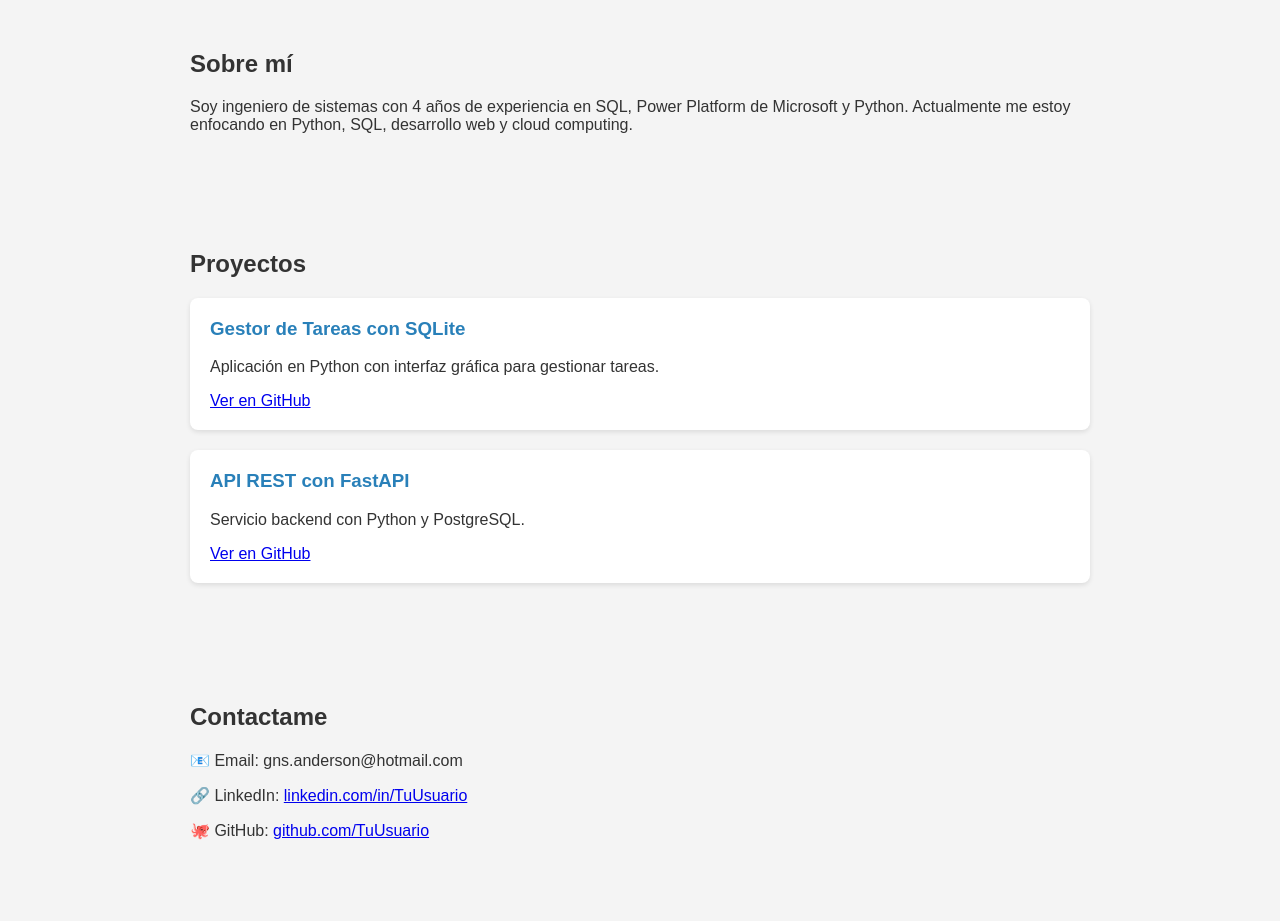
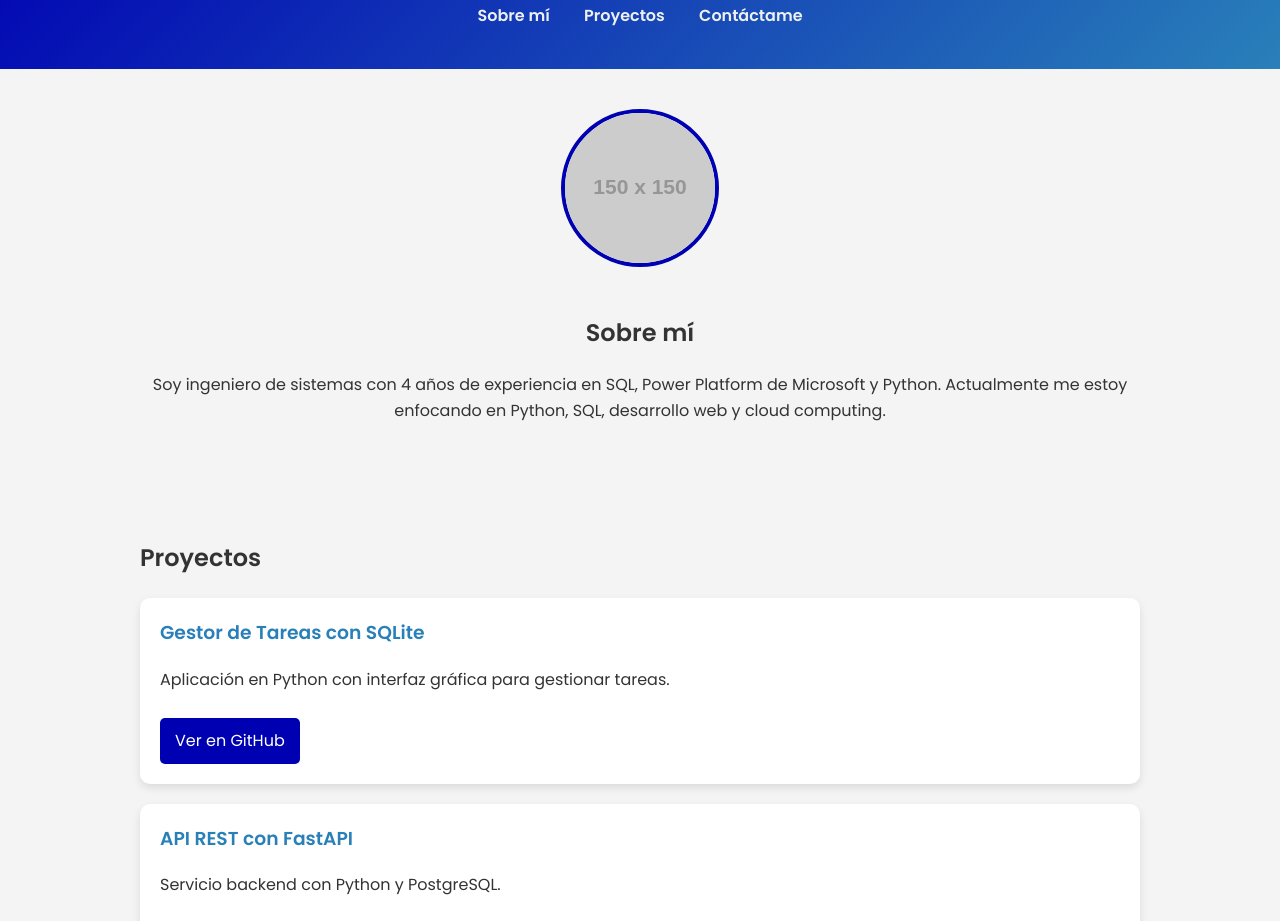
Before and after one commit to Anderson367/Anderson367.github.io, a plain HTML site: page index.html in a window 1280 px wide. Shown: the part 116-1037 px from the top of the page. Drawn offline with Linux system fonts and the light colour scheme; placeholder pictures from the web are drawn by us.

Commit message:
Mejorar el codigo Html

```diff
--- a/index.html
+++ b/index.html
@@ -3,53 +3,101 @@
 <head>
   <meta charset="UTF-8">
   <title>Anderson Daza | Desarrollador</title>
+  <!-- Fuente moderna -->
+  <link href="https://fonts.googleapis.com/css2?family=Poppins:wght@400;600&display=swap" rel="stylesheet">
   <style>
     body {
-      font-family: Arial, sans-serif;
+      font-family: 'Poppins', sans-serif;
       margin: 0;
       background: #f4f4f4;
       color: #333;
+      line-height: 1.6;
     }
     header {
-      background: #0000b3;
+      background: linear-gradient(135deg, #0000b3, #2980b9);
       color: white;
-      padding: 20px;
+      padding: 40px 20px;
       text-align: center;
     }
     header h1 {
       margin: 0;
+      font-size: 2.5em;
     }
     nav {
-      margin-top: 10px;
+      margin-top: 15px;
     }
     nav a {
       color: #ecf0f1;
       margin: 0 15px;
       text-decoration: none;
-      font-weight: bold;
+      font-weight: 600;
+      transition: color 0.3s;
+    }
+    nav a:hover {
+      color: #ffd700;
     }
     section {
       padding: 40px;
-      max-width: 900px;
+      max-width: 1000px;
       margin: auto;
+    }
+    #sobre-mi {
+      text-align: center;
+    }
+    #sobre-mi img {
+      width: 150px;
+      height: 150px;
+      border-radius: 50%;
+      margin-bottom: 20px;
+      border: 4px solid #0000b3;
     }
     .proyecto {
       background: white;
       padding: 20px;
       margin: 20px 0;
-      border-radius: 8px;
-      box-shadow: 0 2px 5px rgba(0,0,0,0.1);
+      border-radius: 10px;
+      box-shadow: 0 4px 8px rgba(0,0,0,0.1);
+      transition: transform 0.3s;
+    }
+    .proyecto:hover {
+      transform: translateY(-5px);
     }
     .proyecto h3 {
       margin-top: 0;
       color: #2980b9;
     }
+    .proyecto a {
+      display: inline-block;
+      margin-top: 10px;
+      padding: 10px 15px;
+      background: #0000b3;
+      color: white;
+      text-decoration: none;
+      border-radius: 5px;
+      transition: background 0.3s;
+    }
+    .proyecto a:hover {
+      background: #2980b9;
+    }
+    #contacto a {
+      color: #2980b9;
+      font-weight: 600;
+      text-decoration: none;
+    }
+    #contacto a:hover {
+      text-decoration: underline;
+    }
     footer {
       background: #2c3e50;
       color: white;
       text-align: center;
-      padding: 15px;
+      padding: 20px;
       margin-top: 40px;
+    }
+    /* Responsive */
+    @media (max-width: 768px) {
+      header h1 { font-size: 2em; }
+      section { padding: 20px; }
     }
   </style>
 </head>
@@ -59,11 +107,12 @@
     <nav>
       <a href="#sobre-mi">Sobre mí</a>
       <a href="#proyectos">Proyectos</a>
-      <a href="#contacto">Contactame</a>
+      <a href="#contacto">Contáctame</a>
     </nav>
   </header>
 
   <section id="sobre-mi">
+    <img src="https://via.placeholder.com/150" alt="Foto de Anderson">
     <h2>Sobre mí</h2>
     <p>Soy ingeniero de sistemas con 4 años de experiencia en SQL, Power Platform de Microsoft y Python. Actualmente me estoy enfocando en Python, SQL, desarrollo web y cloud computing.</p>
   </section>
@@ -73,20 +122,20 @@
     <div class="proyecto">
       <h3>Gestor de Tareas con SQLite</h3>
       <p>Aplicación en Python con interfaz gráfica para gestionar tareas.</p>
-      <a href="https://github.com/Anderson367/gestor-tareas-python">Ver en GitHub</a>
+      <a href="https://github.com/Anderson367/gestor-tareas-python" target="_blank">Ver en GitHub</a>
     </div>
     <div class="proyecto">
       <h3>API REST con FastAPI</h3>
       <p>Servicio backend con Python y PostgreSQL.</p>
-      <a href="https://github.com/Anderson367/gestor-tareas-python">Ver en GitHub</a>
+      <a href="https://github.com/Anderson367/gestor-tareas-python" target="_blank">Ver en GitHub</a>
     </div>
   </section>
 
   <section id="contacto">
-    <h2>Contactame</h2>
-    <p>📧 Email: gns.anderson@hotmail.com</p>
+    <h2>Contáctame</h2>
+    <p>📧 Email: <a href="mailto:gns.anderson@hotmail.com">gns.anderson@hotmail.com</a></p>
     <p>🔗 LinkedIn: <a href="https://linkedin.com/in/TuUsuario" target="_blank">linkedin.com/in/TuUsuario</a></p>
-    <p>🐙 GitHub: <a href="https://github.com/Anderson367" target="_blank">github.com/TuUsuario</a></p>
+    <p>🐙 GitHub: <a href="https://github.com/Anderson367" target="_blank">github.com/Anderson367</a></p>
   </section>
 
   <footer>
```
